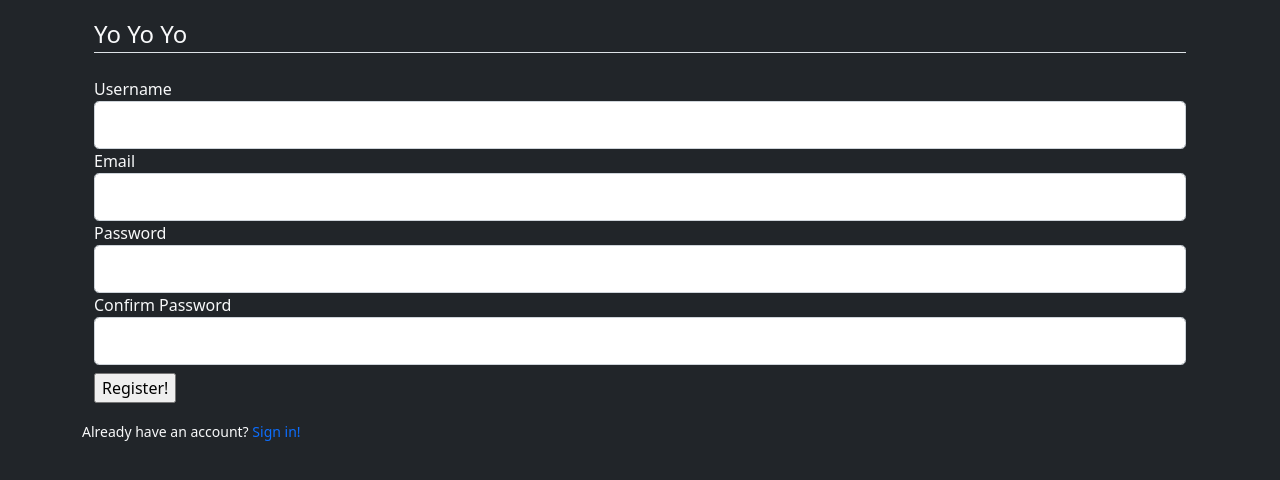
After one commit to Sushmey/HaikuBlog, a Flask app: page /register in a window 1280 px wide. The commit adds this page. Shown: the top 480 px of the page. Run offline with Flask 2, Linux system fonts and the light colour scheme; some libraries are stand-ins or nearby versions.

Commit message:
added connection to mysql db and added environment variabales

```diff
--- a/haiku.py
+++ b/haiku.py
@@ -1,8 +1,21 @@
-from flask import Flask, render_template, url_for, request
+from flask import Flask, render_template, url_for, request, flash, redirect
+from flask_mysqldb import MySQL
 import os
 import syllapy
-from haikuInput import Haiku
+#from dotenv import load_dotenv
+from haikuInput import Haiku, LoginForm, RegistrationForm
 app = Flask(__name__)
+
+
+#load_dotenv('.env')
+
+#SQL DB INfO
+app.config['MYSQL_USER'] = os.environ.get("USERNAME")
+app.config['MYSQL_PASSWORD'] = os.environ.get("PASSWORD")
+app.config['MYSQL_HOST'] = os.environ.get("DOMAIN")
+app.config['MYSQL_DB'] = os.environ.get("DB")
+app.config['MYSQL_CURSORCLASS'] = 'Dict'
+
 
 
 SECRET_KEY = os.urandom(32)
@@ -20,6 +33,7 @@ def haikuFormatter(haiku):
 		print(word)
 		syllables += syllapy.count(word)
 		if(syllables>= 5):
+			print(syllables)
 			if(syllables == 5):
 				word = word+os.linesep
 			elif(syllables>=12):
@@ -32,7 +46,8 @@ def haikuFormatter(haiku):
 	return haikuFormatted
 
 @app.route('/')
-def hello_world():
+@app.route('/home')
+def home():
     return render_template('home.html',title='Home',posts=posts)
 
 @app.route('/addhaiku',methods=['GET','POST'])
@@ -47,5 +62,24 @@ def haikuInput():
 		posts =[{'haiku':haiku,'author':author},{}]
 	return render_template('inputPage.html',title='Add', form=form )
 
+@app.route('/login',methods=['GET','POST'])
+def login():
+	form = LoginForm()
+	if(form.validate_on_submit()):
+		if(form.email.data=='admin@haiku.com' and form.password.data=='haikus'):
+			flash('Logged in as {}'.format('admin'),'success')
+			return redirect('home')
+		else:
+			flash('Invalid email or password','danger')
+	return render_template('login.html',title='Login', form=form)
+
+@app.route('/register',methods=['GET','POST'])
+def register():
+	form = RegistrationForm()
+	if (form.validate_on_submit()):
+		flash('Account created for {}!'.format(form.username.data), 'success')
+		return redirect(url_for('home'))
+	return render_template('register.html',title='Register', form=form)
+
 if(__name__=='__main__'):  #This is so that we can run it directly in debug mode
 	app.run(debug=True)
--- a/haikuInput.py
+++ b/haikuInput.py
@@ -1,16 +1,17 @@
 from flask_wtf import FlaskForm
-from wtforms import StringField, SubmitField
-from wtforms.validators import InputRequired, Length, ValidationError
+from wtforms import StringField, SubmitField, PasswordField, BooleanField
+from wtforms.validators import InputRequired, Length, ValidationError, Email, EqualTo
 import syllapy
 
 
 def validate_haiku(form,haiku):
+	syllables2 = syllapy.count(haiku.data)
 	words = haiku.data.split()
 	syllables = 0
 	for word in words:
 		word = word.lower()
 		syllables+=syllapy.count(word)
-	if (syllables != 17 ):
+	if (syllables != 17 and syllables2 !=17):
 		raise ValidationError("Check the number of syllables")
 
 
@@ -18,3 +19,17 @@ class Haiku(FlaskForm):
 	haiku = StringField('Haiku',validators=[InputRequired(), validate_haiku])
 
 	submit = SubmitField('Post!')
+
+class RegistrationForm(FlaskForm):
+	username = StringField('Username',validators=[InputRequired(),Length(min=3,max=20)])
+	email = StringField('Email', validators=[InputRequired(),Email()])
+	password = PasswordField('Password', validators=[InputRequired(),Length(min=6)])
+	confirmPassword = PasswordField('Confirm Password',validators=[InputRequired(),EqualTo('password')])
+	submit = SubmitField('Register!')
+
+class LoginForm(FlaskForm):
+	email = StringField('Email', validators=[InputRequired(),Email()])
+	#username = StringField('Username',validators=[InputRequired(),Length(min=3,max=20)])
+	password = PasswordField('Password', validators=[InputRequired(),Length(min=6)])
+	remember = BooleanField('Remember Me')
+	submit = SubmitField('Login!')
--- a/templates/layout.html
+++ b/templates/layout.html
@@ -1,5 +1,5 @@
 <!DOCTYPE html>
-<html lang="en">
+<html lang="en" class="bg-dark"> <!-- adding class theme for darker theme -->
   <head>
     <!-- Required meta tags -->
     <meta charset="utf-8">
@@ -8,6 +8,7 @@
     <!-- Bootstrap CSS -->
     <link href="https://cdn.jsdelivr.net/npm/bootstrap@5.0.0-beta3/dist/css/bootstrap.min.css" rel="stylesheet" integrity="sha384-eOJMYsd53ii+scO/bJGFsiCZc+5NDVN2yr8+0RDqr0Ql0h+rP48ckxlpbzKgwra6" crossorigin="anonymous">
 
+    <link rel="stylesheet" type="text/css" href="{{url_for('static',filename='main.css')}}">
     {% if title %}
 		<title>Haiku-{{title}}</title>
 	{% else %}
@@ -15,8 +16,17 @@
 	{% endif %}
 
   </head>
-  <body>
-    <div class="container">
+  <body class="bg-dark"> <!-- adding class theme for darker theme -->
+    <div class="container text-light py-2"> <!-- adding class theme for lighter text on dark theme -->
+    	{% with messages = get_flashed_messages(with_categories=true)%}
+    		{% if messages %}
+    			{% for category, message in messages %}
+    				<div class="alert alert-{{category}}">
+    						{{message}}
+    				</div>
+    			{% endfor %}
+    		{% endif %}
+    	{% endwith %}
     	{% block content %}
 		{% endblock %}
 		{% block addContent %}
--- /dev/null
+++ b/templates/register.html
@@ -0,0 +1,71 @@
+{% extends 'layout.html' %}
+{% block addContent %}
+	<div class="container py-2">
+		<form method="POST" action="">
+			{{form.hidden_tag()}} <!-- Adds a CSRF token to protect from attacks -->
+			<fieldset class="form-group">
+				<legend class="border-bottom mb-4"> Yo Yo Yo </legend>
+				<div>
+					{{form.username.label}}
+					{% if form.username.errors %}
+						{{form.username(class="form-control form-control-lg is-invalid")}}
+						<div class="invalid-feedback">
+							{% for error in form.username.errors %}
+								<span>{{error}}</span>
+							{% endfor %}
+						</div>
+					{% else %}
+						{{form.username(class="form-control form-control-lg")}}
+					{% endif %}
+				</div>
+				<div>
+					{{form.email.label}}
+					{% if form.email.errors %}
+						{{form.email(class="form-control form-control-lg is-invalid")}}
+						<div class="invalid-feedback">
+							{% for error in form.email.errors %}
+								<span>{{error}}</span>
+							{% endfor %}
+						</div>
+					{% else %}
+						{{form.email(class="form-control form-control-lg")}}
+					{% endif %}
+				</div>
+				<div>
+					{{form.password.label}}
+					{% if form.password.errors %}
+						{{form.password(class="form-control form-control-lg is-invalid")}}
+						<div class="invalid-feedback">
+							{% for error in form.password.errors %}
+								<span>{{error}}</span>
+							{% endfor %}
+						</div>
+					{% else %}
+						{{form.password(class="form-control form-control-lg")}}
+					{% endif %}
+				</div>
+				<div>
+					{{form.confirmPassword.label}}
+					{% if form.confirmPassword.errors %}
+						{{form.confirmPassword(class="form-control form-control-lg is-invalid")}}
+						<div class="invalid-feedback">
+							{% for error in form.confirmPassword.errors %}
+								<span>{{error}}</span>
+							{% endfor %}
+						</div>
+					{% else %}
+						{{form.confirmPassword(class="form-control form-control-lg")}}
+					{% endif %}
+				</div>
+			</fieldset>
+			<div class="form-group py-2">
+				{{form.submit}}
+			</div>
+		</form>
+	</div>
+	<div>
+		<small>
+			Already have an account? <a class="text-decoration-none" href="{{url_for('login')}}"> Sign in! </a>
+		</small>
+	</div>
+{% endblock addContent %}
```
Also changed, not shown: templates/inputPage.html (+6 -2 lines), templates/login.html (added, +52 -0 lines), 2 other files.
